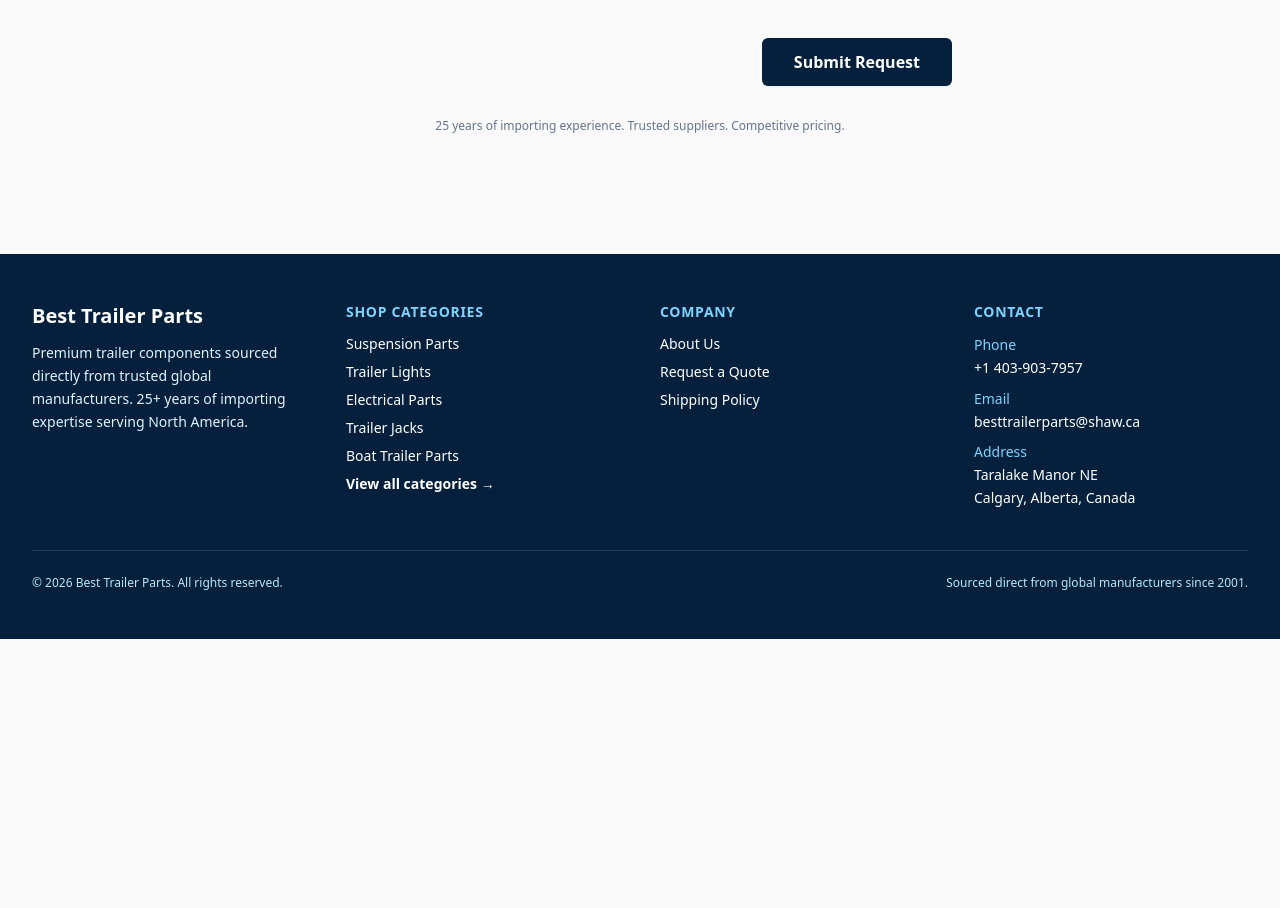
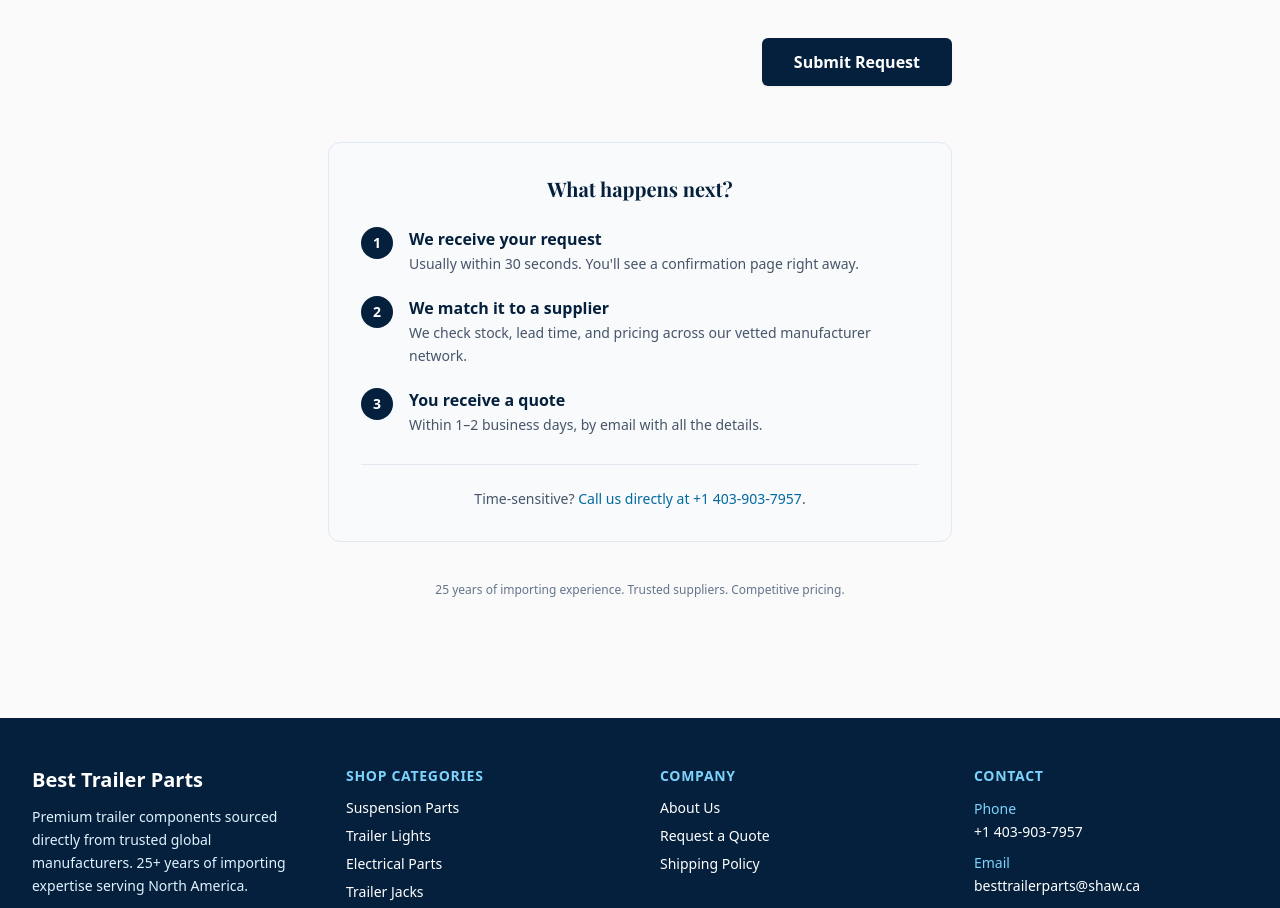
Before and after one commit to Xtrainxs/Best-Trailer-Parts, a Next.js app: page /request-form in a window 1280 px wide. Shown: the part 1502-2410 px from the top of the page. Before the commit the page ends 2141 px from the top, so only its background shows below. Built offline with nearby package versions, Linux system fonts and the light colour scheme.

Commit message:
Add 'What happens next' reassurance section to request form

```diff
--- a/src/app/request-form/page.tsx
+++ b/src/app/request-form/page.tsx
@@ -144,7 +144,63 @@ export default function RequestFormPage({ searchParams }: PageProps) {
         </div>
       </form>
 
-      <p className="mt-8 text-xs text-slate-500 text-center">
+      <section className="mt-14 bg-slate-50 border border-slate-200 rounded-xl p-6 sm:p-8">
+        <h2
+          className="text-lg sm:text-xl font-bold text-[#05203C] mb-6 text-center"
+          style={{ fontFamily: "'Playfair Display', Georgia, serif" }}
+        >
+          What happens next?
+        </h2>
+        <ol className="space-y-5">
+          <li className="flex gap-4 items-start">
+            <span className="flex-none w-8 h-8 rounded-full bg-[#05203C] text-white text-sm font-semibold flex items-center justify-center">
+              1
+            </span>
+            <div className="flex-1">
+              <p className="font-semibold text-[#05203C]">We receive your request</p>
+              <p className="text-sm text-slate-600 mt-0.5 leading-relaxed">
+                Usually within 30 seconds. You&apos;ll see a confirmation page right
+                away.
+              </p>
+            </div>
+          </li>
+          <li className="flex gap-4 items-start">
+            <span className="flex-none w-8 h-8 rounded-full bg-[#05203C] text-white text-sm font-semibold flex items-center justify-center">
+              2
+            </span>
+            <div className="flex-1">
+              <p className="font-semibold text-[#05203C]">We match it to a supplier</p>
+              <p className="text-sm text-slate-600 mt-0.5 leading-relaxed">
+                We check stock, lead time, and pricing across our vetted manufacturer
+                network.
+              </p>
+            </div>
+          </li>
+          <li className="flex gap-4 items-start">
+            <span className="flex-none w-8 h-8 rounded-full bg-[#05203C] text-white text-sm font-semibold flex items-center justify-center">
+              3
+            </span>
+            <div className="flex-1">
+              <p className="font-semibold text-[#05203C]">You receive a quote</p>
+              <p className="text-sm text-slate-600 mt-0.5 leading-relaxed">
+                Within 1&ndash;2 business days, by email with all the details.
+              </p>
+            </div>
+          </li>
+        </ol>
+        <p className="mt-7 pt-6 border-t border-slate-200 text-sm text-slate-600 text-center">
+          Time-sensitive?{' '}
+          <a
+            href="tel:+14039037957"
+            className="text-sky-700 hover:underline font-medium"
+          >
+            Call us directly at +1 403-903-7957
+          </a>
+          .
+        </p>
+      </section>
+
+      <p className="mt-10 text-xs text-slate-500 text-center">
         25 years of importing experience. Trusted suppliers. Competitive pricing.
       </p>
     </div>
```
